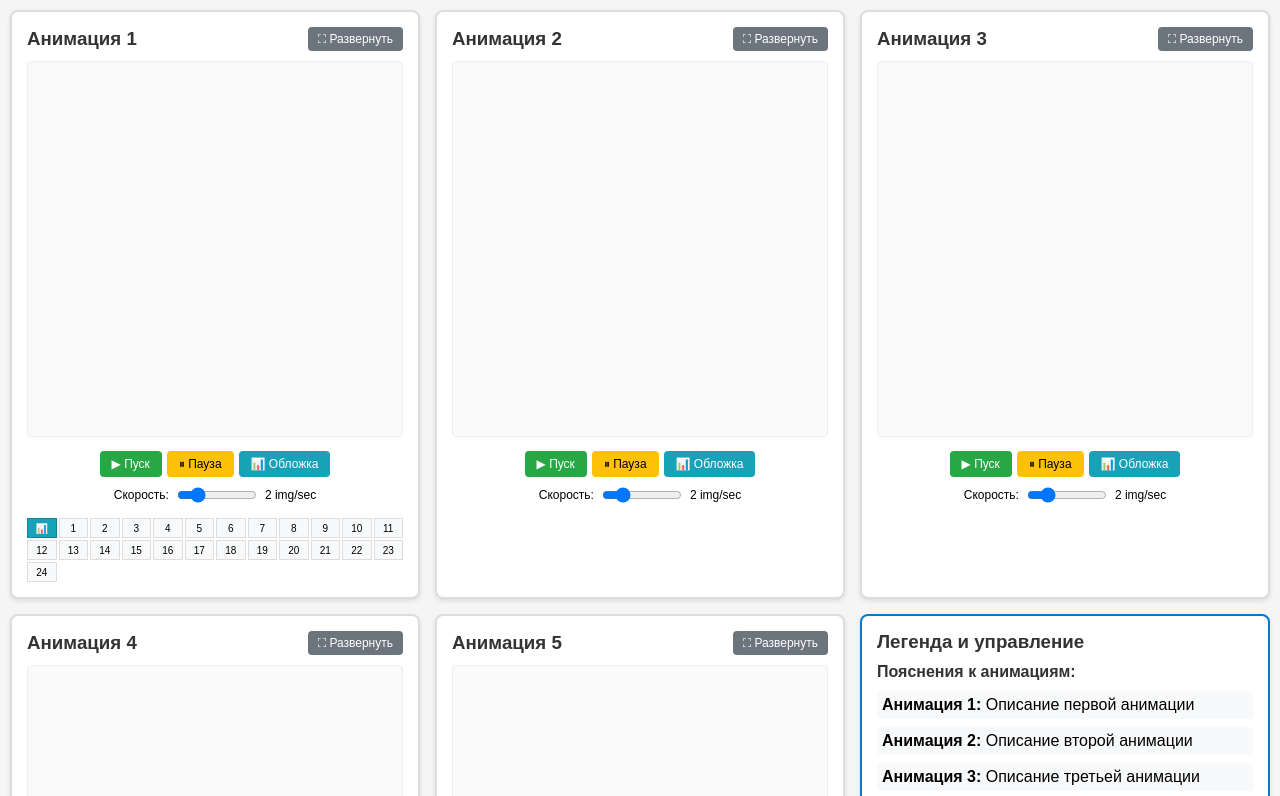
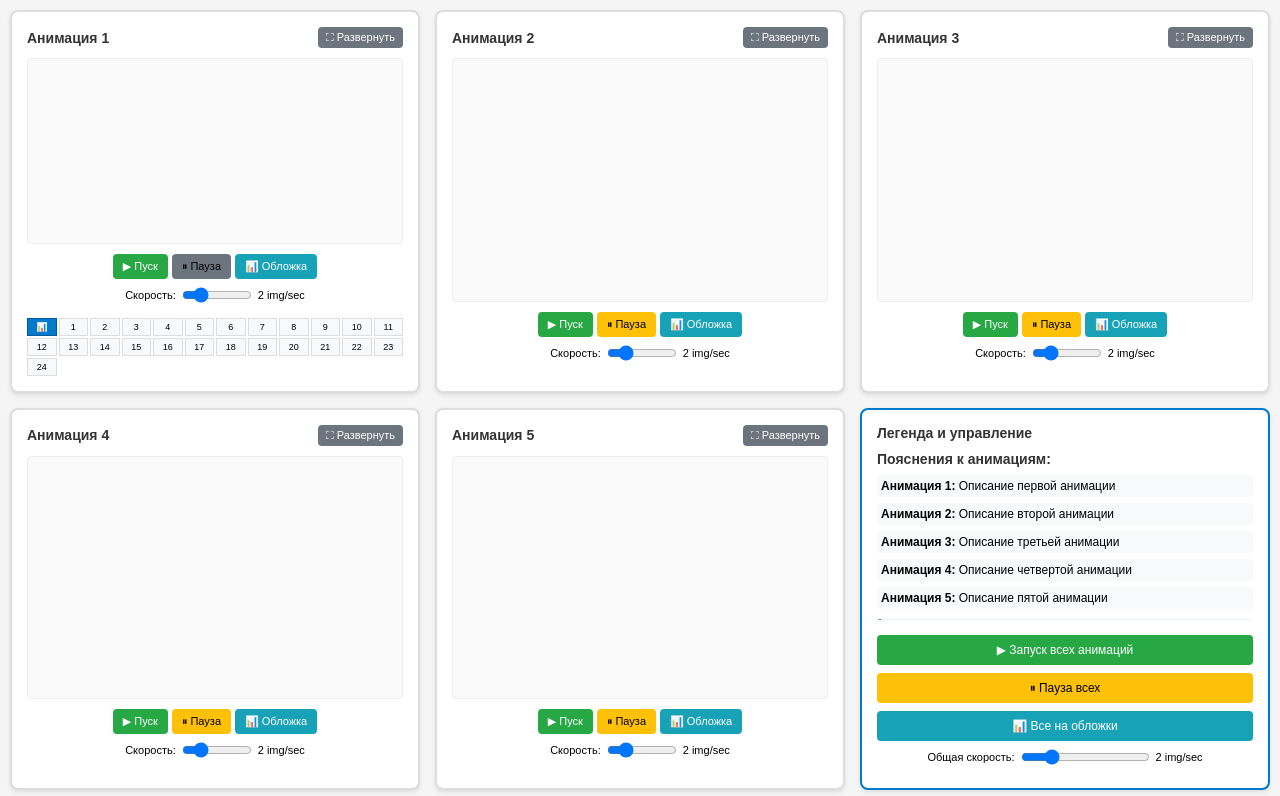
Before and after one commit to OlgaRudnitskaya/AIFe, a plain HTML site: page index.html in a window 1280 px wide. Both pictures are taken after a click on the button "Обложка (средние значения)". Shown: the top 796 px of the page. Drawn offline with Linux system fonts and the light colour scheme.

Commit message:
Update style.css

```diff
--- a/style.css
+++ b/style.css
@@ -1,3 +1,4 @@
+
 * {
     margin: 0;
     padding: 0;
@@ -8,6 +9,8 @@ body {
     font-family: Arial, sans-serif;
     background-color: #f5f5f5;
     padding: 10px;
+    height: 100vh;
+    overflow: hidden;
 }
 
 .container {
@@ -15,7 +18,7 @@ body {
     grid-template-columns: 1fr 1fr 1fr;
     grid-template-rows: 1fr 1fr;
     gap: 15px;
-    height: 95vh;
+    height: 100%;
     width: 100%;
 }
 
@@ -27,14 +30,7 @@ body {
     display: flex;
     flex-direction: column;
     box-shadow: 0 2px 4px rgba(0,0,0,0.1);
-    transition: all 0.3s ease;
-}
-
-.animation-panel.expanded {
-    grid-column: 1 / -1;
-    grid-row: 1 / -1;
-    z-index: 10;
-    border-color: #007acc;
+    min-height: 0; /* Важно для правильного скролла */
 }
 
 .legend-panel {
@@ -45,6 +41,7 @@ body {
     display: flex;
     flex-direction: column;
     box-shadow: 0 2px 4px rgba(0,0,0,0.1);
+    min-height: 0;
 }
 
 .panel-header {
@@ -52,21 +49,23 @@ body {
     justify-content: space-between;
     align-items: center;
     margin-bottom: 10px;
+    flex-shrink: 0;
 }
 
 .panel-header h3 {
     margin: 0;
     color: #333;
+    font-size: 14px;
 }
 
 .expand-btn {
-    padding: 5px 10px;
+    padding: 4px 8px;
     background: #6c757d;
     color: white;
     border: none;
     border-radius: 4px;
     cursor: pointer;
-    font-size: 12px;
+    font-size: 11px;
     transition: background 0.3s;
 }
 
@@ -75,39 +74,50 @@ body {
 }
 
 .animation-container {
-    flex-grow: 1;
+    flex: 1;
     display: flex;
     flex-direction: column;
     gap: 10px;
+    min-height: 0;
+}
+
+.canvas-container {
+    flex: 1;
+    display: flex;
+    align-items: center;
+    justify-content: center;
+    min-height: 0;
+    background: #fafafa;
+    border: 1px solid #eee;
+    border-radius: 4px;
+    padding: 5px;
 }
 
 canvas {
-    width: 100%;
-    flex-grow: 1;
-    border: 1px solid #eee;
-    border-radius: 4px;
-    background: #fafafa;
+    max-width: 100%;
+    max-height: 100%;
+    object-fit: contain;
 }
 
 .controls {
     display: flex;
     flex-direction: column;
-    gap: 10px;
+    gap: 8px;
+    flex-shrink: 0;
 }
 
 .control-buttons {
     display: flex;
-    gap: 5px;
-    flex-wrap: wrap;
+    gap: 4px;
     justify-content: center;
 }
 
-.play-btn, .pause-btn, .stop-btn, .cover-btn {
-    padding: 6px 12px;
+.play-btn, .pause-btn, .cover-btn {
+    padding: 6px 10px;
     border: none;
     border-radius: 4px;
     cursor: pointer;
-    font-size: 12px;
+    font-size: 11px;
     transition: all 0.3s;
 }
 
@@ -120,6 +130,11 @@ canvas {
     background: #218838;
 }
 
+.play-btn:disabled {
+    background: #6c757d;
+    cursor: not-allowed;
+}
+
 .pause-btn {
     background: #ffc107;
     color: black;
@@ -129,13 +144,9 @@ canvas {
     background: #e0a800;
 }
 
-.stop-btn {
-    background: #dc3545;
-    color: white;
-}
-
-.stop-btn:hover {
-    background: #c82333;
+.pause-btn:disabled {
+    background: #6c757d;
+    cursor: not-allowed;
 }
 
 .cover-btn {
@@ -150,13 +161,13 @@ canvas {
 .speed-control {
     display: flex;
     align-items: center;
-    gap: 8px;
-    font-size: 12px;
+    gap: 6px;
+    font-size: 11px;
     justify-content: center;
 }
 
 .speed-slider {
-    width: 80px;
+    width: 70px;
 }
 
 .frame-scrubber {
@@ -164,14 +175,15 @@ canvas {
     grid-template-columns: repeat(12, 1fr);
     gap: 2px;
     margin-top: 5px;
+    flex-shrink: 0;
 }
 
 .frame-btn {
-    height: 20px;
+    height: 18px;
     border: 1px solid #ddd;
     background: #f8f9fa;
     cursor: pointer;
-    font-size: 10px;
+    font-size: 9px;
     display: flex;
     align-items: center;
     justify-content: center;
@@ -188,59 +200,58 @@ canvas {
     border-color: #005a9e;
 }
 
-.frame-btn.cover-frame {
-    background: #17a2b8;
-    color: white;
-    border-color: #138496;
-}
-
 .legend-content {
-    flex-grow: 1;
+    flex: 1;
     margin-bottom: 15px;
+    min-height: 0;
+    overflow-y: auto;
 }
 
 .legend-content h4 {
-    margin-bottom: 10px;
+    margin-bottom: 8px;
     color: #333;
+    font-size: 14px;
 }
 
 .legend-content ul {
     list-style: none;
     padding-left: 0;
-    margin-bottom: 15px;
+    margin-bottom: 10px;
 }
 
 .legend-content li {
-    margin-bottom: 8px;
-    padding: 5px;
+    margin-bottom: 6px;
+    padding: 4px;
     background: #f8f9fa;
     border-radius: 4px;
+    font-size: 12px;
 }
 
 .legend-info {
     background: #e7f3ff;
-    padding: 10px;
+    padding: 8px;
     border-radius: 4px;
     border-left: 4px solid #007acc;
+    font-size: 11px;
 }
 
 .legend-info p {
-    margin-bottom: 5px;
-    font-size: 14px;
+    margin-bottom: 4px;
 }
 
 .global-controls {
     display: flex;
     flex-direction: column;
-    gap: 10px;
+    gap: 8px;
+    flex-shrink: 0;
 }
 
-#global-play, #global-pause, #global-stop, #global-cover {
+#global-play, #global-pause, #global-cover {
     padding: 8px 12px;
     border: none;
     border-radius: 4px;
     cursor: pointer;
-    font-size: 14px;
+    font-size: 12px;
     transition: background 0.3s;
 }
 
@@ -260,15 +271,6 @@ canvas {
 
 #global-pause:hover {
     background: #e0a800;
-}
-
-#global-stop {
-    background: #dc3545;
-    color: white;
-}
-
-#global-stop:hover {
-    background: #c82333;
 }
 
 #global-cover {
@@ -303,8 +305,8 @@ canvas {
     margin: 2% auto;
     padding: 20px;
     border-radius: 8px;
-    width: 95%;
-    height: 95%;
+    width: 90%;
+    height: 90%;
     display: flex;
     flex-direction: column;
 }
@@ -314,6 +316,7 @@ canvas {
     justify-content: space-between;
     align-items: center;
     margin-bottom: 15px;
+    flex-shrink: 0;
 }
 
 .close-btn {
@@ -329,15 +332,29 @@ canvas {
     background: #545b62;
 }
 
+.modal-animation-container {
+    flex: 1;
+    display: flex;
+    flex-direction: column;
+    gap: 15px;
+    min-height: 0;
+}
+
 #modal-canvas {
-    flex-grow: 1;
-    width: 100%;
+    max-width: 100%;
+    max-height: 70vh;
+    object-fit: contain;
     border: 2px solid #ddd;
     border-radius: 4px;
 }
 
 .modal-controls {
-    margin-top: 15px;
+    flex-shrink: 0;
+}
+
+/* Плавные переходы для canvas */
+canvas {
+    transition: opacity 0.3s ease;
 }
 
 /* Адаптивность */
@@ -345,7 +362,6 @@ canvas {
     .container {
         grid-template-columns: 1fr 1fr;
         grid-template-rows: 1fr 1fr 1fr;
-        height: auto;
     }
 }
 
@@ -359,7 +375,15 @@ canvas {
         flex-direction: column;
     }
 
-    .play-btn, .pause-btn, .stop-btn, .cover-btn {
+    .play-btn, .pause-btn, .cover-btn {
         width: 100%;
     }
+
+    body {
+        overflow-y: auto;
+    }
+
+    .container {
+        height: auto;
+    }
 }
```
